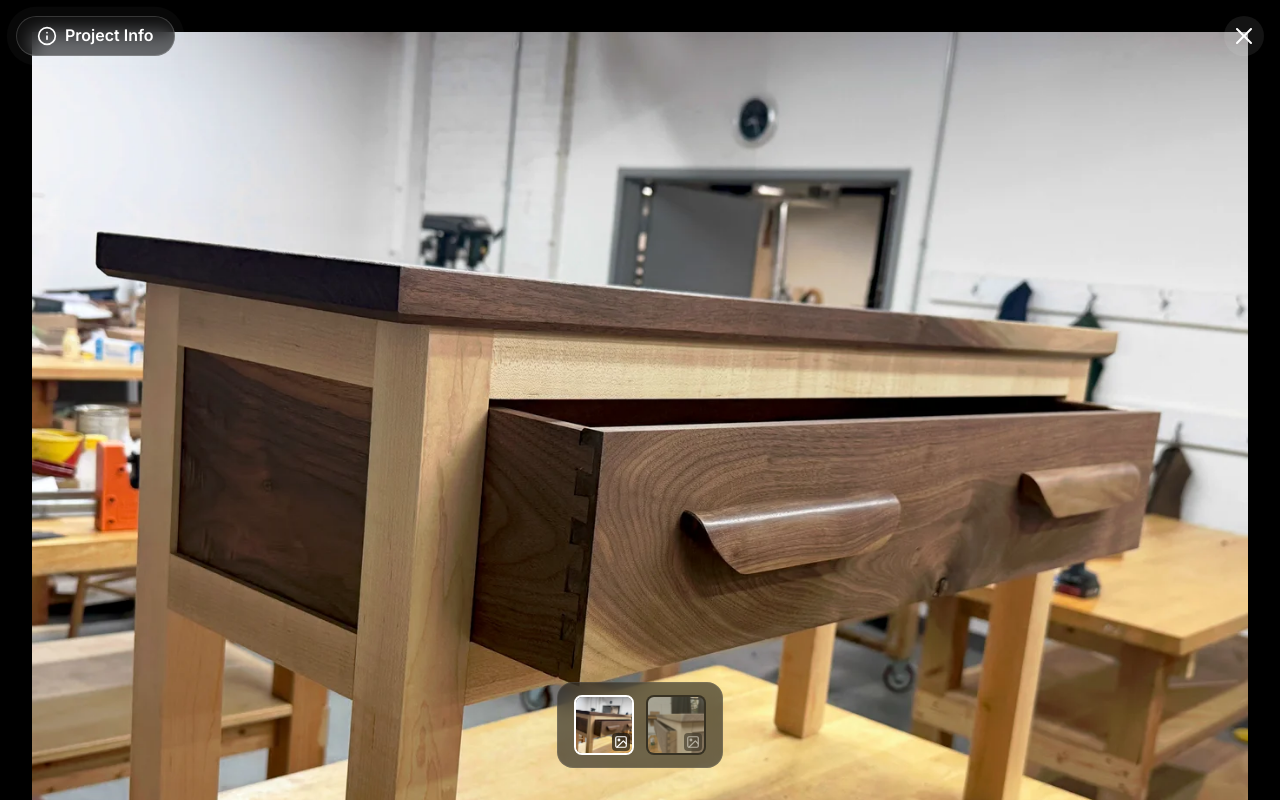
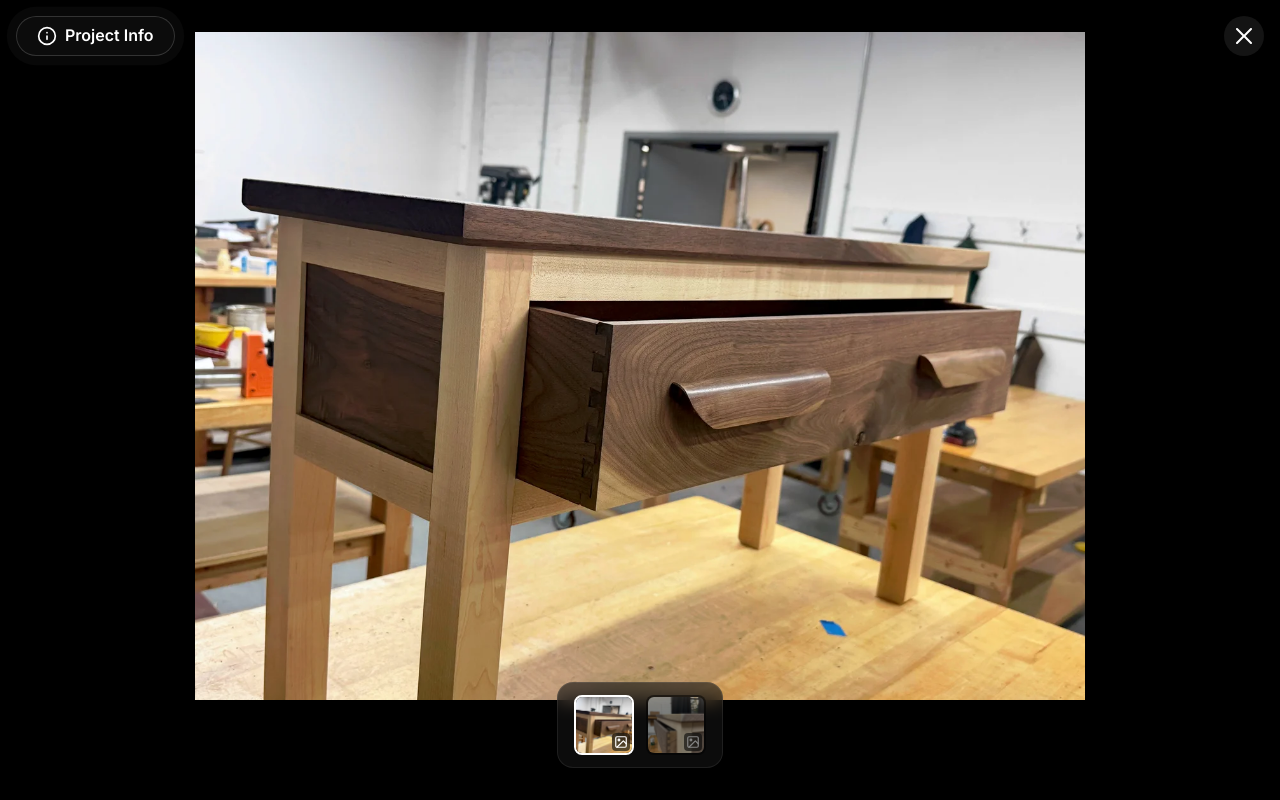
Before and after one commit to kimko/portfolio, a React (Vite) app: page / in a window 1280 px wide. Both pictures are taken after a click on the button 639 px from the left and 383 px from the top of the page. Shown: the top 800 px of the page. Built offline with nearby package versions, Linux system fonts and the light colour scheme.

Commit message:
fix(3d): remove parent flexbox centering causing canvas collapse

```diff
--- a/src/components/ProjectModal.jsx
+++ b/src/components/ProjectModal.jsx
@@ -196,9 +196,6 @@ export default function ProjectModal({ project, isOpen, onClose }) {
             position="relative"
             w="100%"
             bg="black"
-            display="flex"
-            alignItems="center"
-            justifyContent="center"
           >
             {/* Blur placeholder */}
             {currentImage.blur && (
@@ -229,11 +226,13 @@ export default function ProjectModal({ project, isOpen, onClose }) {
                 animate={{ opacity: imageLoaded || currentImage.is3D ? 1 : 0 }}
                 exit={{ opacity: 0 }}
                 transition={{ duration: 0.3 }}
+                position="absolute"
+                inset={0}
                 w="100%"
                 h="100%"
                 display="flex"
                 alignItems={currentImage.is3D ? "stretch" : "center"}
-                justifyContent={currentImage.is3D ? "stretch" : "center"}
+                justifyContent="center"
                 zIndex={2}
                 p={{ base: 0, md: 8 }}
                 pb={{ base: "90px", md: "100px" }} // Leave space for thumbnails
```
